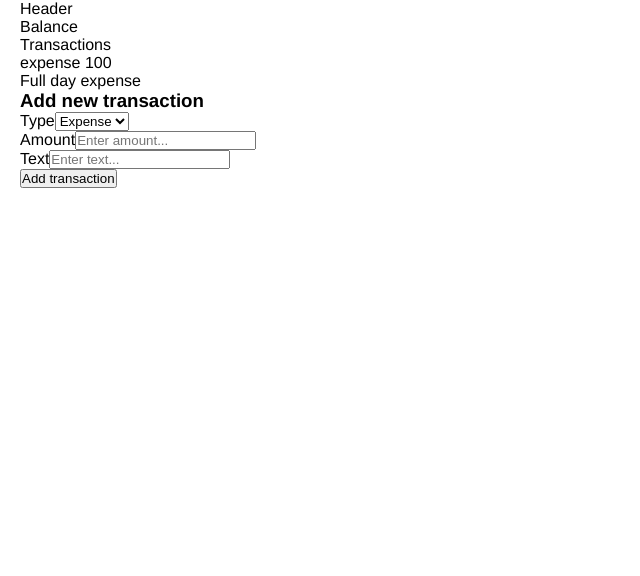
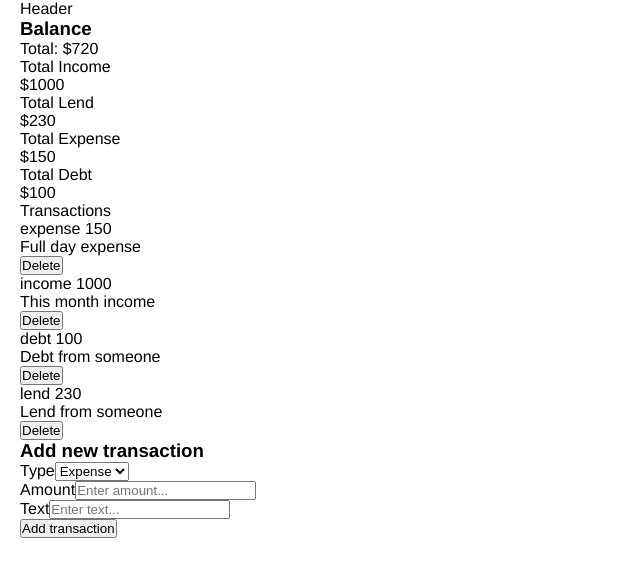
Before and after one commit to sourav523-pro/track-back2, a React (Create React App) app: page / in a window 1280 px wide. Shown: the top 576 px of the page, without its empty margins (0-640 px from the left). Built offline with nearby package versions, Linux system fonts and the light colour scheme.

Commit message:
functional part completed

```diff
--- a/src/components/AddTransaction.jsx
+++ b/src/components/AddTransaction.jsx
@@ -1,14 +1,28 @@
-import React, { useState } from 'react'
+import React, { useState, useContext } from 'react'
+import { GlobalContext } from '../context/GlobalState'
 
+const rand = (length = 100) => {
+    return Math.floor((Math.random() * 100000) + length)
+}
 const AddTransaction = () => {
     const [transaction, setTransaction] = useState({
-        type: '',
+        type: 'expense',
         amount: '',
         note: '',
     })
+    const { addTransaction } = useContext(GlobalContext)
     const handleSubmit = (e) => {
         e.preventDefault()
-        console.log(transaction)
+        let newTransaction = {
+            id: rand(1000),
+            ...transaction,
+            userId: 1,
+            createdAt: new Date().toLocaleString(),
+            updatedAt: new Date().toLocaleString(),
+        }
+        // console.log(newTransaction)
+
+        addTransaction(newTransaction)
     }
     return (
         <>
@@ -20,6 +34,7 @@ const AddTransaction = () => {
                         <option defaultValue="expense">Expense</option>
                         <option value="income">Income</option>
                         <option value="debt">Debt</option>
+                        <option value="lend">Lend</option>
                     </select>
                 </div>
 
@@ -27,7 +42,7 @@ const AddTransaction = () => {
                     <label htmlFor="amount">Amount</label>
                     <input type="number"
                         value={transaction.amount}
-                        onChange={(e) => setTransaction({ ...transaction, amount: e.target.value })}
+                        onChange={(e) => setTransaction({ ...transaction, amount: parseFloat(e.target.value) })}
                         placeholder="Enter amount..."
                     />
                 </div>
--- a/src/components/Balance.jsx
+++ b/src/components/Balance.jsx
@@ -1,8 +1,53 @@
-import React from 'react'
+import React, { useContext } from 'react'
+import { GlobalContext } from '../context/GlobalState'
 
+export const numberFormat = (number, symbol = '$') => {
+    let sign = ''
+    let num = number
+    if (number < 0) {
+        num = Math.abs(number)
+        sign = '-'
+    }
+    return sign + symbol + num
+}
 const Balance = () => {
+    const { transactions } = useContext(GlobalContext)
+    // let expences = transactions.map(transaction => transaction.type == 'expense' ? transaction.amount : 0)
+    // let incomes = transactions.map(transaction => transaction.type == 'income' ? transaction.amount : 0)
+    // let debts = transactions.map(transaction => transaction.type == 'debt' ? transaction.amount : 0)
+
+    let totalExpences = 0, totalIncomes = 0, totalDebts = 0, totalLends = 0
+    transactions.forEach(({ type, amount }) => {
+        if (type === 'income')
+            totalIncomes += amount
+        else if (type === 'expense')
+            totalExpences += amount
+        else if (type === 'debt')
+            totalDebts += amount
+        else if (type === 'lend')
+            totalLends += amount
+    })
     return (
-        <div>Balance</div>
+        <div>
+            <h3>Balance</h3>
+            <p>
+                Total: {numberFormat(totalIncomes + totalDebts - totalLends - totalExpences)}
+            </p>
+            <div className="row">
+                <div>
+                    <span>Total Income <br /> {numberFormat(totalIncomes)}</span>
+                </div>
+                <div>
+                    <span>Total Lend <br /> {numberFormat(totalLends)}</span>
+                </div>
+                <div>
+                    <span>Total Expense <br /> {numberFormat(totalExpences)}</span>
+                </div>
+                <div>
+                    <span>Total Debt <br /> {numberFormat(totalDebts)}</span>
+                </div>
+            </div>
+        </div>
     )
 }
 
--- a/src/components/Transactions.jsx
+++ b/src/components/Transactions.jsx
@@ -1,25 +1,26 @@
 import React, { useContext } from 'react'
 import { GlobalContext } from '../context/GlobalState'
 
-const ListItem = ({ transaction }) => {
-    let { type, amount, note } = transaction
+const ListItem = ({ transaction, onDelete }) => {
+    let { id, type, amount, note } = transaction
     return (
         <div>
             <span>{type} {amount}</span>
             <p>{note}</p>
+            <button className="text-center text-uppercase" onClick={() => onDelete(id)}>Delete</button>
         </div>
     )
 }
 
 const Transactions = () => {
-    const { transactions } = useContext(GlobalContext)
-    console.log(transactions)
+    const { transactions, deleteTransaction } = useContext(GlobalContext)
+    // console.log(transactions)
     return (
         <>
             <div>Transactions</div>
 
             <div className="transaction-list">
-                {transactions.map((item, index) => (<ListItem key={index} transaction={item} />))}
+                {transactions.map((item, index) => (<ListItem key={index} transaction={item} onDelete={deleteTransaction} />))}
             </div>
         </>
     )
--- a/src/context/AppReducer.js
+++ b/src/context/AppReducer.js
@@ -1,10 +1,26 @@
 
 const AppReducer = (state, action) => {
+    let res = {}
+    switch (action.type) {
+        case 'DELETE_TRANSACTION':
+            res = {
+                ...state, transactions: state.transactions.filter(transaction => transaction.id !== action.delId)
+            }
+            break
+        case 'ADD_TRANSACTION':
+            // state.transactions.push(action.addTransaction)
+            res = {
+                ...state, transactions: [action.addTransaction, ...state.transactions]
+            }
+            break
+        case 'EDIT_TRANSACTION':
+            res = state
+            break
+        default:
+            res = state;
+    }
 
-    switch (action.type) {
-        default:
-            return state;
-    }
+    return res
 }
 
 export default AppReducer
--- a/src/context/GlobalState.js
+++ b/src/context/GlobalState.js
@@ -4,7 +4,10 @@ import AppReducer from "./AppReducer";
 
 const initialState = {
     transactions: [
-        { id: 1, type: 'expense', amount: 100, note: 'Full day expense' }
+        { id: 1, type: 'expense', amount: 150, note: 'Full day expense' },
+        { id: 2, type: 'income', amount: 1000, note: 'This month income' },
+        { id: 3, type: 'debt', amount: 100, note: 'Debt from someone' },
+        { id: 4, type: 'lend', amount: 230, note: 'Lend from someone' },
     ]
 }
 
@@ -15,11 +18,22 @@ export const GlobalContext = createContext(initialState)
 //Provider components
 export const GlobalProvider = ({ children }) => {
     const [state, dispatch] = useReducer(AppReducer, initialState)
-
+    const deleteTransaction = (id) => {
+        dispatch({ type: 'DELETE_TRANSACTION', delId: id })
+    }
+    const addTransaction = (transaction) => {
+        dispatch({ type: 'ADD_TRANSACTION', addTransaction: transaction })
+    }
+    const editTransaction = (id, transaction) => {
+        dispatch({ type: 'EDIT_TRANSACTION', editId: transaction, newTransaction: transaction })
+    }
     return (
         <GlobalContext.Provider
             value={{
-                transactions: state.transactions
+                transactions: state.transactions,
+                deleteTransaction,
+                addTransaction,
+                editTransaction
             }}
         >
             {children}
```
Also changed, not shown: src/components/IncomeExpences.jsx (deleted, +0 -9 lines).
